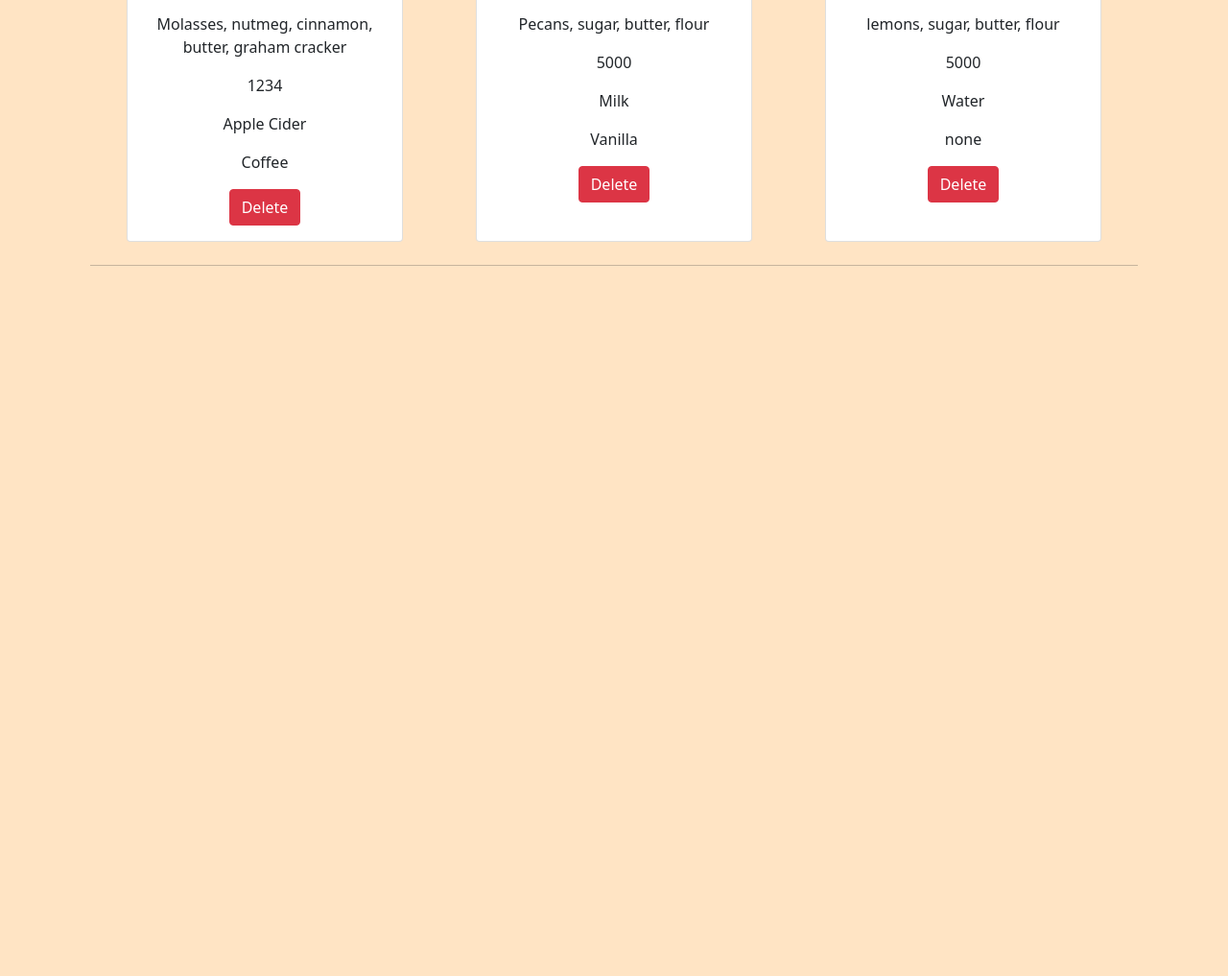
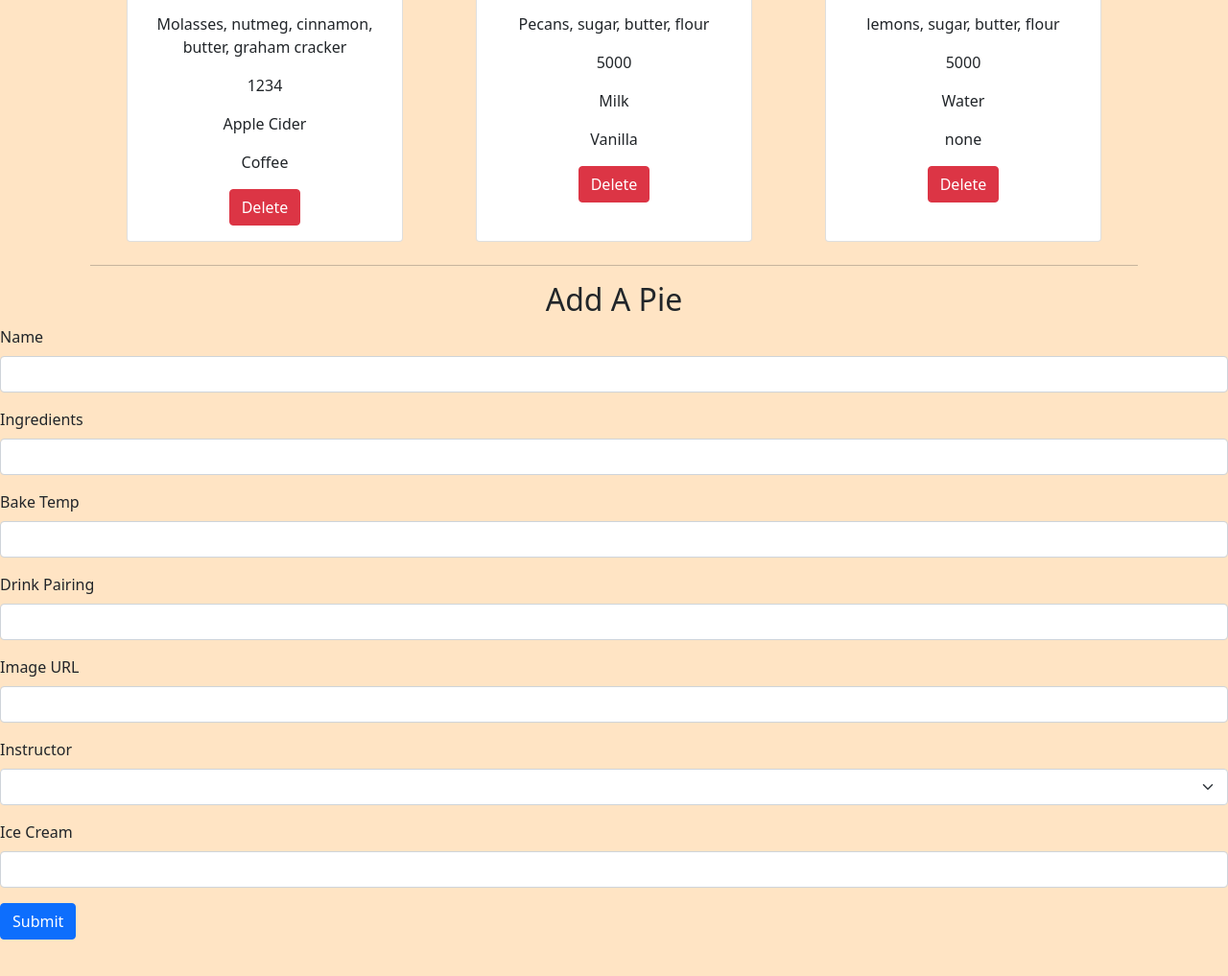
Before and after one commit to GonzalesMatthew/event-listeners, a plain HTML site: page index.html in a window 1280 px wide. Shown: the part 818-1835 px from the top of the page at 96% size. Before the commit the page ends 1111 px from the top, so only its background shows below. Drawn offline with nearby package versions, Linux system fonts and the light colour scheme.

Commit message:
created a form

```diff
--- a/index.html
+++ b/index.html
@@ -26,9 +26,59 @@
           </button>
         </div>
         <div id="pies" class="d-flex flex-wrap justify-content-around"></div>
-        <hr>
+        <hr />
         <div class="pie-form"></div>
       </div>
+    </div>
+
+    <!-- FORM  -->
+    <div class="pie-form mb-5">
+      <h2 class="text-center">Add A Pie</h2>
+      <form>
+        <div class="mb-3">
+          <label for="name" class="form-label">Name</label>
+          <input type="text" class="form-control" id="name" required />
+        </div>
+
+        <div class="mb-3">
+          <label for="ingredients" class="form-label">Ingredients</label>
+          <input type="text" class="form-control" id="ingredients" required />
+        </div>
+
+        <div class="mb-3">
+          <label for="bakeTemp" class="form-label">Bake Temp</label>
+          <input type="number" class="form-control" id="bakeTemp" required />
+        </div>
+
+        <div class="mb-3">
+          <label for="drinkPairing" class="form-label">Drink Pairing</label>
+          <input type="text" class="form-control" id="drinkPairing" required />
+        </div>
+
+        <div class="mb-3">
+          <label for="imageUrl" class="form-label">Image URL</label>
+          <input type="url" class="form-control" id="imageUrl" required />
+        </div>
+
+        <div class="mb-3">
+          <label for="instructor" class="form-label">Instructor</label>
+          <!-- <input type="select" class="form-control" id="instructor" required /> -->
+
+          <select class="form-select" aria-label="Default select example">
+            <option selected></option>
+            <option value="1">Dr. T</option>
+            <option value="2">Aja</option>
+            <option value="3">Trinity</option>
+          </select>
+        </div>
+
+        <div class="mb-3">
+          <label for="iceCream" class="form-label">Ice Cream</label>
+          <input type="text" class="form-control" id="iceCream" required />
+        </div>
+
+        <button type="submit" class="btn btn-primary">Submit</button>
+      </form>
     </div>
 
     <!-- Javascript -->
```
